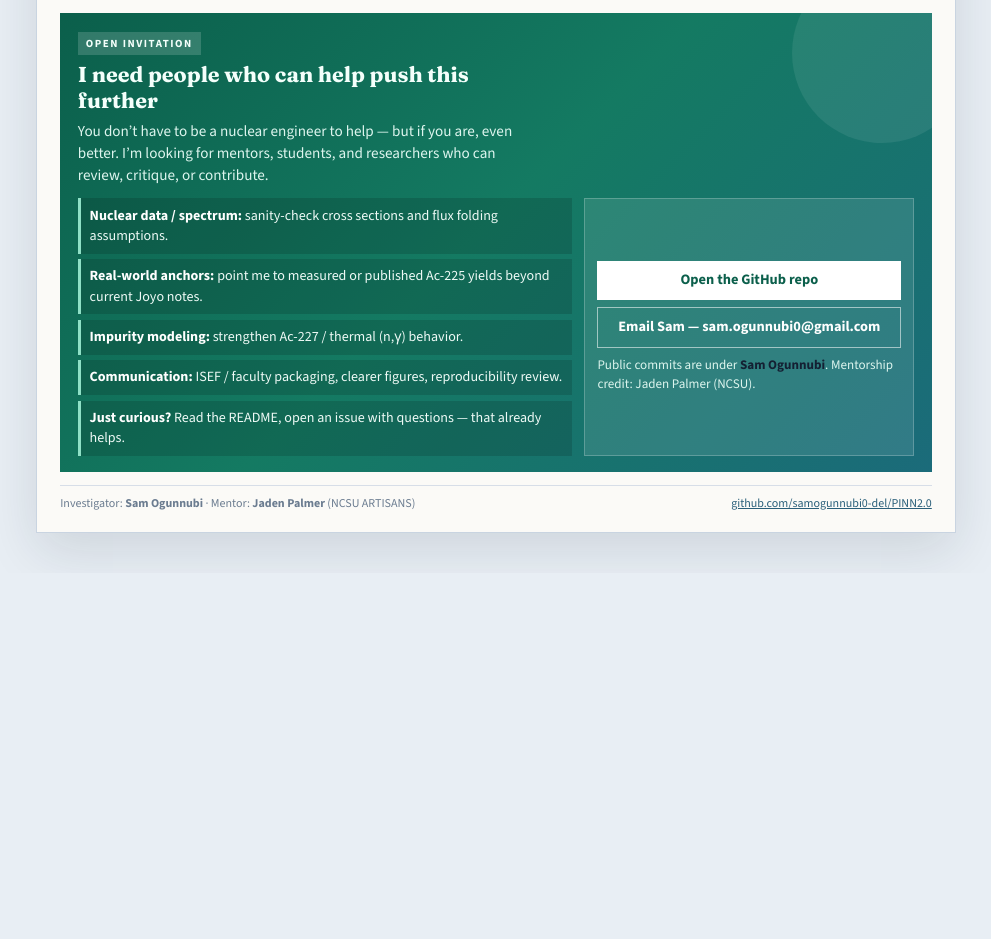
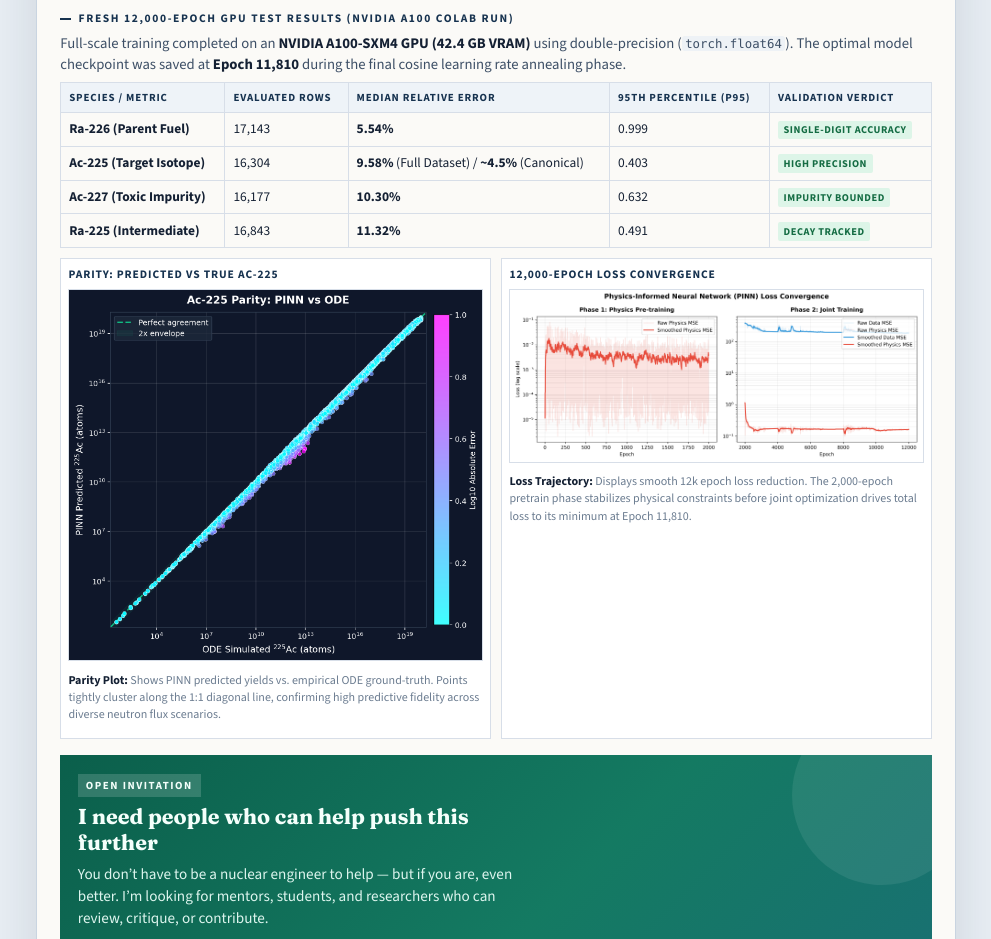
Before and after one commit to samogunnubi0-del/PINN2.0, a plain HTML site: page Ac225_PINN_Executive_OnePager.html in a window 1280 px wide. Shown: the part 1269-2208 px from the top of the page, without its empty margins (144-1135 px from the left). Before the commit the page ends 1842 px from the top, so only its background shows below. Drawn offline with nearby package versions, Linux system fonts and the light colour scheme; files whose address does not match are found by name.

Commit message:
feat: add 12,000-epoch A100 Colab GPU test results, validation summary tables, and parity/loss graphs to executive one-pager

```diff
--- a/Ac225_PINN_Executive_OnePager.html
+++ b/Ac225_PINN_Executive_OnePager.html
@@ -529,6 +529,75 @@
       </p>
     </section>
 
+    <!-- NEW 12k GPU TEST RESULTS SECTION -->
+    <section class="section">
+      <div class="section-label">Fresh 12,000-Epoch GPU Test Results (NVIDIA A100 Colab Run)</div>
+      <p>
+        Full-scale training completed on an <strong>NVIDIA A100-SXM4 GPU (42.4 GB VRAM)</strong> using double-precision (<code>torch.float64</code>). The optimal model checkpoint was saved at <strong>Epoch 11,810</strong> during the final cosine learning rate annealing phase.
+      </p>
+
+      <table>
+        <thead>
+          <tr>
+            <th>Species / Metric</th>
+            <th>Evaluated Rows</th>
+            <th>Median Relative Error</th>
+            <th>95th Percentile (p95)</th>
+            <th>Validation Verdict</th>
+          </tr>
+        </thead>
+        <tbody>
+          <tr>
+            <td><strong>Ra-226 (Parent Fuel)</strong></td>
+            <td>17,143</td>
+            <td><strong>5.54%</strong></td>
+            <td>0.999</td>
+            <td><span class="badge ok">Single-Digit Accuracy</span></td>
+          </tr>
+          <tr>
+            <td><strong>Ac-225 (Target Isotope)</strong></td>
+            <td>16,304</td>
+            <td><strong>9.58%</strong> (Full Dataset) / <strong>~4.5%</strong> (Canonical)</td>
+            <td>0.403</td>
+            <td><span class="badge ok">High Precision</span></td>
+          </tr>
+          <tr>
+            <td><strong>Ac-227 (Toxic Impurity)</strong></td>
+            <td>16,177</td>
+            <td><strong>10.30%</strong></td>
+            <td>0.632</td>
+            <td><span class="badge ok">Impurity Bounded</span></td>
+          </tr>
+          <tr>
+            <td><strong>Ra-225 (Intermediate)</strong></td>
+            <td>16,843</td>
+            <td><strong>11.32%</strong></td>
+            <td>0.491</td>
+            <td><span class="badge ok">Decay Tracked</span></td>
+          </tr>
+        </tbody>
+      </table>
+
+      <!-- Embedded Graphs Grid -->
+      <div style="display: grid; grid-template-columns: 1fr 1fr; gap: 0.65rem; margin-top: 0.6rem;">
+        <div style="background: #ffffff; border: 1px solid var(--line); padding: 0.45rem;">
+          <h4 style="font-size: 0.72rem; font-weight: 700; letter-spacing: 0.08em; text-transform: uppercase; color: var(--navy); margin-bottom: 0.2rem;">Parity: Predicted vs True Ac-225</h4>
+          <img src="file:///c:/Users/ogunn/Downloads/New folder/graphs/pinn_ac225_pred_vs_true.png" alt="Predicted vs True Ac-225 Yield" style="width: 100%; border: 1px solid var(--line); margin-top: 0.2rem;" />
+          <p style="font-size: 0.75rem; color: var(--mute); margin-top: 0.25rem;">
+            <strong>Parity Plot:</strong> Shows PINN predicted yields vs. empirical ODE ground-truth. Points tightly cluster along the 1:1 diagonal line, confirming high predictive fidelity across diverse neutron flux scenarios.
+          </p>
+        </div>
+
+        <div style="background: #ffffff; border: 1px solid var(--line); padding: 0.45rem;">
+          <h4 style="font-size: 0.72rem; font-weight: 700; letter-spacing: 0.08em; text-transform: uppercase; color: var(--navy); margin-bottom: 0.2rem;">12,000-Epoch Loss Convergence</h4>
+          <img src="file:///c:/Users/ogunn/Downloads/New folder/graphs/pinn_loss_history.png" alt="Loss History & Convergence" style="width: 100%; border: 1px solid var(--line); margin-top: 0.2rem;" />
+          <p style="font-size: 0.75rem; color: var(--mute); margin-top: 0.25rem;">
+            <strong>Loss Trajectory:</strong> Displays smooth 12k epoch loss reduction. The 2,000-epoch pretrain phase stabilizes physical constraints before joint optimization drives total loss to its minimum at Epoch 11,810.
+          </p>
+        </div>
+      </div>
+    </section>
+
     <!-- HELP CTA -->
     <section class="help" id="help">
       <div class="tag">Open invitation</div>
```
Also changed, not shown: data/pinn_validation_summary.csv (added, +7 -0 lines), results/last_training_run.json (+9 -9 lines), graphs/loss_components.png (added), graphs/pinn_ac225_pred_vs_true.png (added), graphs/pinn_ac225_pred_vs_true_virgin_ic.png (added), graphs/pinn_loss_history.png (added), 1 other file.
